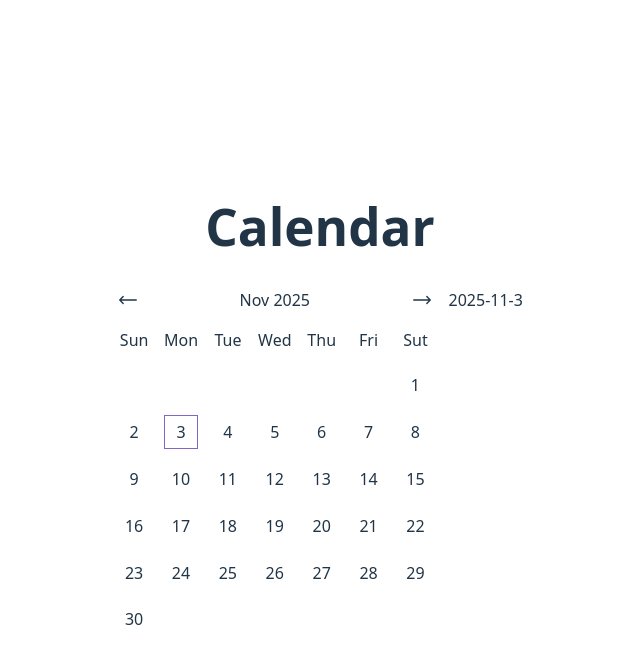
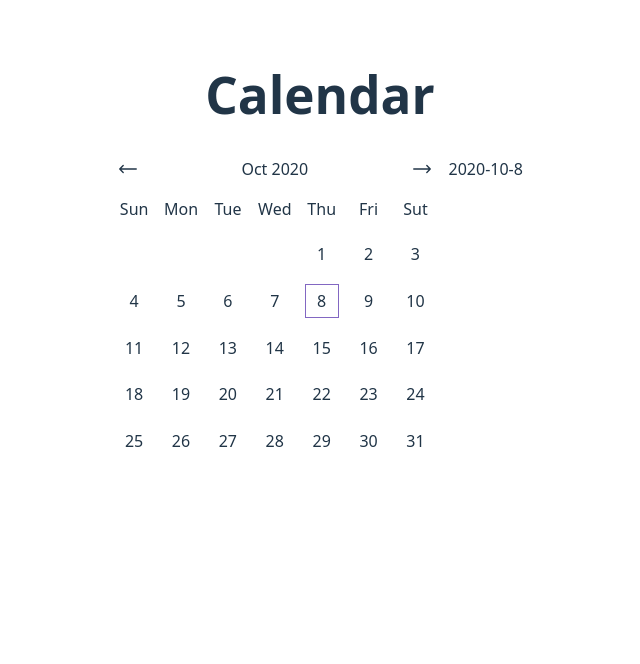
Before and after one commit to Evgeniy1985N-sk/calendar-vue, a Vue app: page / in a window 1280 px wide. Shown: the top 664 px of the page, without its empty margins (320-960 px from the left). Built offline with nearby package versions, Linux system fonts and the light colour scheme.

Commit message:
change css, remove trash

```diff
--- a/src/components/Calendar.vue
+++ b/src/components/Calendar.vue
@@ -12,7 +12,7 @@ const date = reactive({
 })
 
 onMounted(() => {
-  setDate(2020, 10,)
+  setDate(2020, 10, 8)
   year.value = dateCurrent.getFullYear()
   month.value = dateCurrent.toLocaleString('en-US', { month: 'short' });
   weekDays()
@@ -79,15 +79,14 @@ function setDate(y, m, d) {
     date.month = dateCurrent.getMonth()
     date.day = dateCurrent.getDate()
   } else {
-    // date.value = dateCurrent.getUTCFullYear() + ' ' + dateCurrent.toLocaleString('en-US', { month: 'short' }) + ' ' + dateCurrent.getDate()
-    // toggleActive(d)
-    // date.year = dateCurrent.getUTCFullYear()
-    // date.month = dateCurrent.toLocaleString('en-US', { month: 'short' })
-    // date.day = dateCurrent.getDate()
+    return
   }
 }
 
 function toggleActive(index) {
+  date.year = dateCurrent.getFullYear()
+  date.month = dateCurrent.getMonth()
+  date.day = index +  1
   days.value = days.value.map((d) => {
     if (d.isActive) {
       d.isActive = false
@@ -175,14 +174,6 @@ function toggleActive(index) {
 
   </div>
 
-  <!-- <div class="date">
-    <svg xmlns="http://www.w3.org/2000/svg" fill="none" viewBox="0 0 24 24" stroke-width="1.5" stroke="currentColor"
-      class="size-6">
-      <path stroke-linecap="round" stroke-linejoin="round"
-        d="M6.75 3v2.25M17.25 3v2.25M3 18.75V7.5a2.25 2.25 0 0 1 2.25-2.25h13.5A2.25 2.25 0 0 1 21 7.5v11.25m-18 0A2.25 2.25 0 0 0 5.25 21h13.5A2.25 2.25 0 0 0 21 18.75m-18 0v-7.5A2.25 2.25 0 0 1 5.25 9h13.5A2.25 2.25 0 0 1 21 11.25v7.5" />
-    </svg>
-  </div> -->
-
 </template>
 
 <style scoped>
--- a/src/style.css
+++ b/src/style.css
@@ -29,7 +29,6 @@ a:hover {
 body {
   margin: 0;
   display: flex;
-  place-items: center;
   min-width: 320px;
   min-height: 100vh;
 }
```
